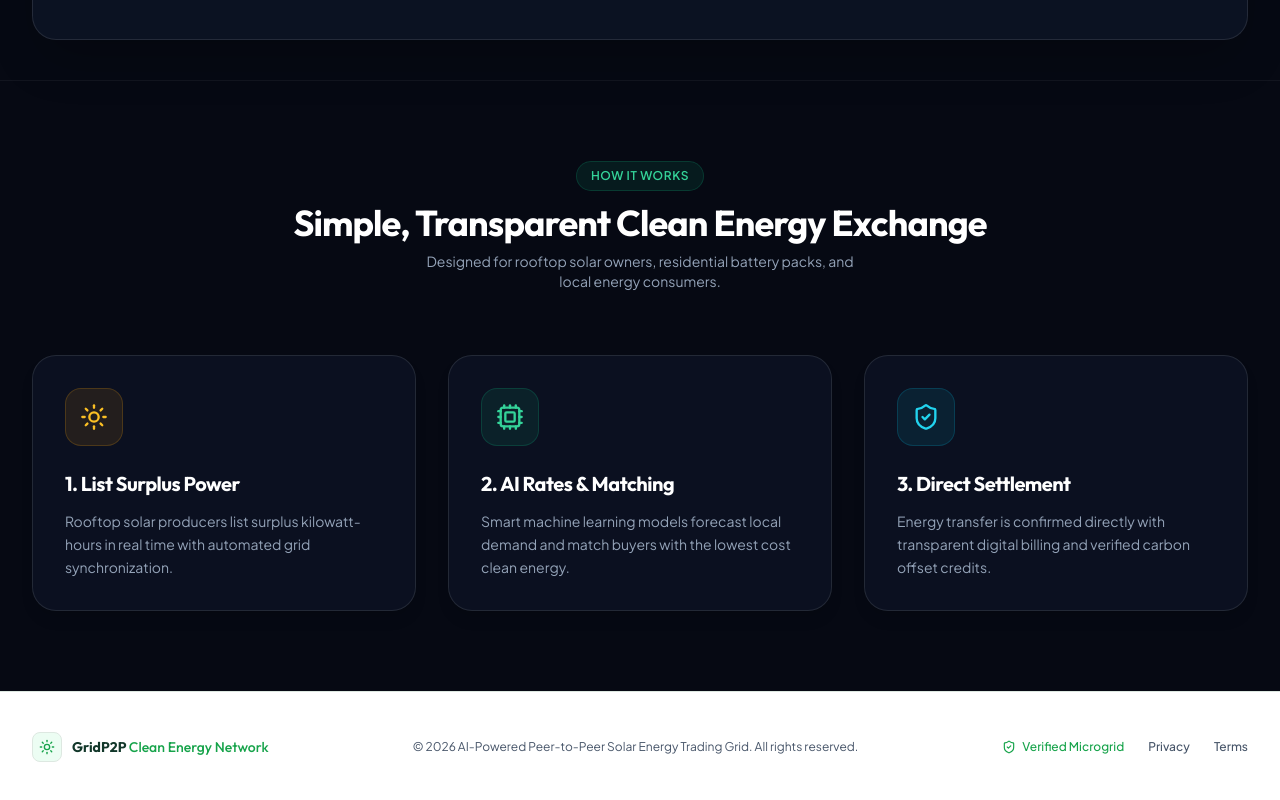
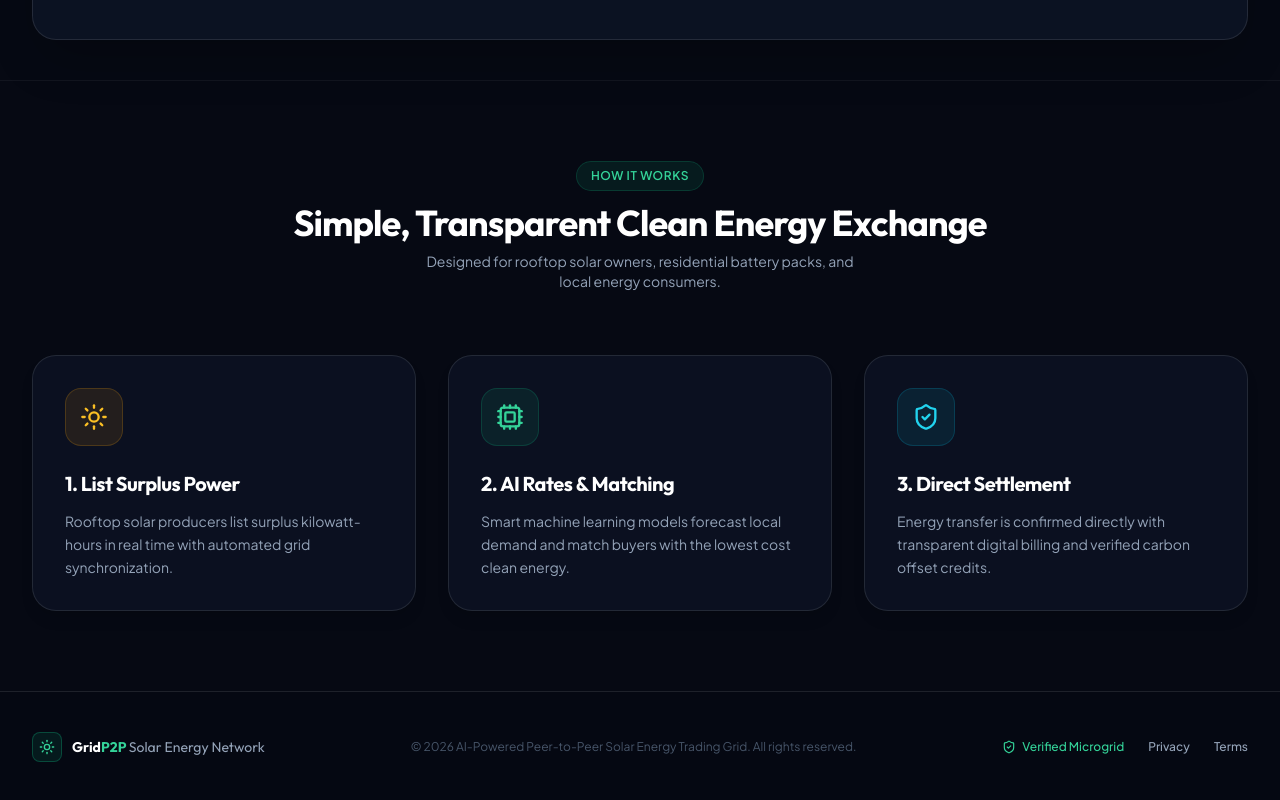
Before and after one commit to anmoldwivedi89/P2P-Energy-Trading-Grid, a React (Vite) app in the folder frontend/: page / in a window 1280 px wide. Shown: the part 2124-2924 px from the top of the page. Built offline with nearby package versions, Linux system fonts and the light colour scheme; no server answers.

Commit message:
fix(footer): match dark gradient background and glass styling in footer

```diff
--- a/frontend/src/components/common/Footer.jsx
+++ b/frontend/src/components/common/Footer.jsx
@@ -3,25 +3,25 @@ import { Sun, ShieldCheck } from 'lucide-react';
 
 export const Footer = () => {
   return (
-    <footer className="w-full bg-white border-t border-[#DDE8E1] py-10 text-[#475569] text-xs font-sans">
+    <footer className="w-full bg-[#060913]/90 backdrop-blur-xl border-t border-white/10 py-10 text-slate-400 text-xs font-sans">
       <div className="max-w-7xl mx-auto px-4 sm:px-6 lg:px-8 flex flex-col md:flex-row items-center justify-between gap-6">
         <div className="flex items-center gap-2.5">
-          <div className="p-1.5 rounded-lg bg-[#ECFDF3] border border-[#DDE8E1] text-[#16A34A]">
+          <div className="p-1.5 rounded-lg bg-emerald-500/10 border border-emerald-500/30 text-emerald-400">
             <Sun className="w-4 h-4" />
           </div>
-          <span className="font-display font-bold text-sm text-[#12372A]">
-            GridP2P <span className="text-[#16A34A] font-medium">Clean Energy Network</span>
+          <span className="font-display font-bold text-sm text-white">
+            Grid<span className="text-emerald-400">P2P</span> <span className="text-slate-400 font-normal">Solar Energy Network</span>
           </span>
         </div>
-        <div className="text-center md:text-left text-[#475569]">
+        <div className="text-center md:text-left text-slate-500">
           <p>© {new Date().getFullYear()} AI-Powered Peer-to-Peer Solar Energy Trading Grid. All rights reserved.</p>
         </div>
-        <div className="flex items-center gap-6 text-[#475569] font-medium">
-          <span className="flex items-center gap-1.5 text-[#16A34A]">
+        <div className="flex items-center gap-6 text-slate-400 font-medium">
+          <span className="flex items-center gap-1.5 text-emerald-400">
             <ShieldCheck className="w-3.5 h-3.5" /> Verified Microgrid
           </span>
-          <a href="#privacy" className="hover:text-[#16A34A] transition-colors">Privacy</a>
-          <a href="#terms" className="hover:text-[#16A34A] transition-colors">Terms</a>
+          <a href="#privacy" className="hover:text-emerald-400 transition-colors">Privacy</a>
+          <a href="#terms" className="hover:text-emerald-400 transition-colors">Terms</a>
         </div>
       </div>
     </footer>
```
